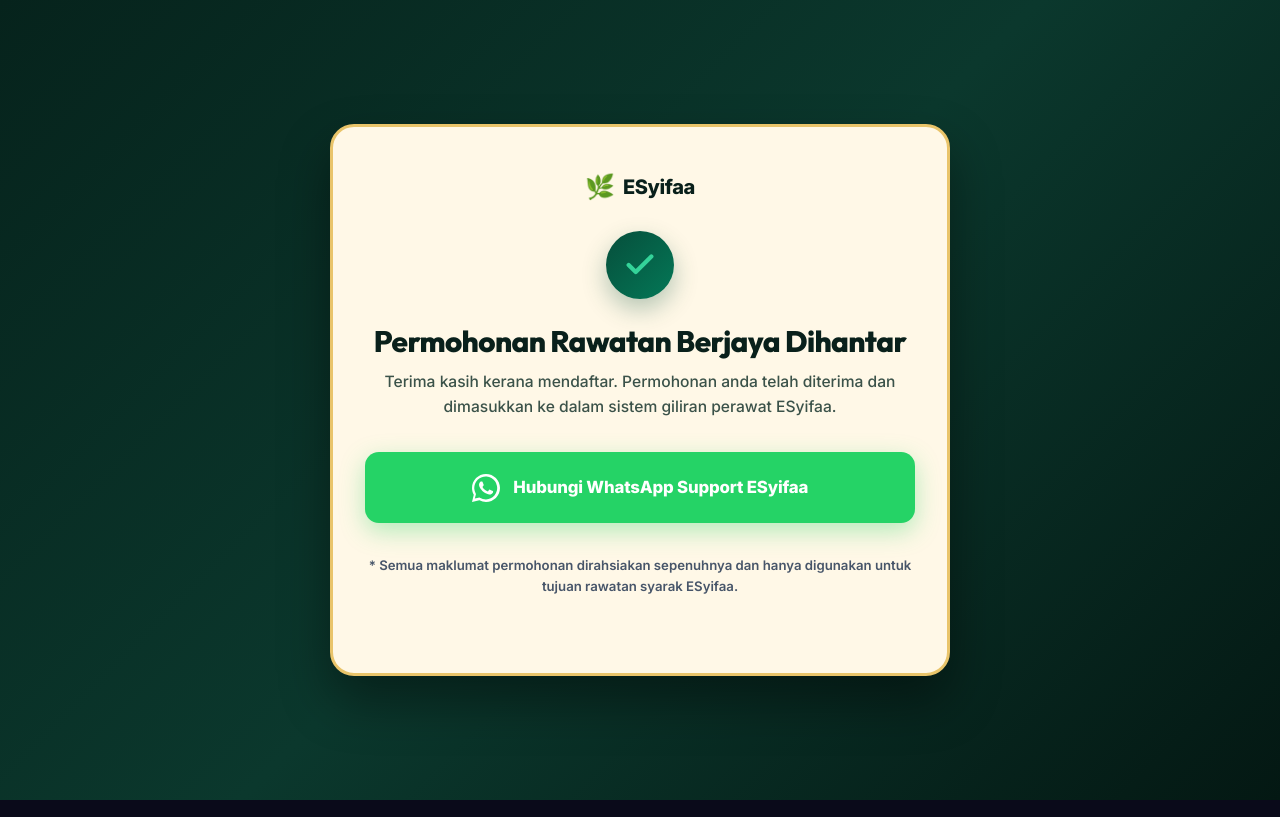
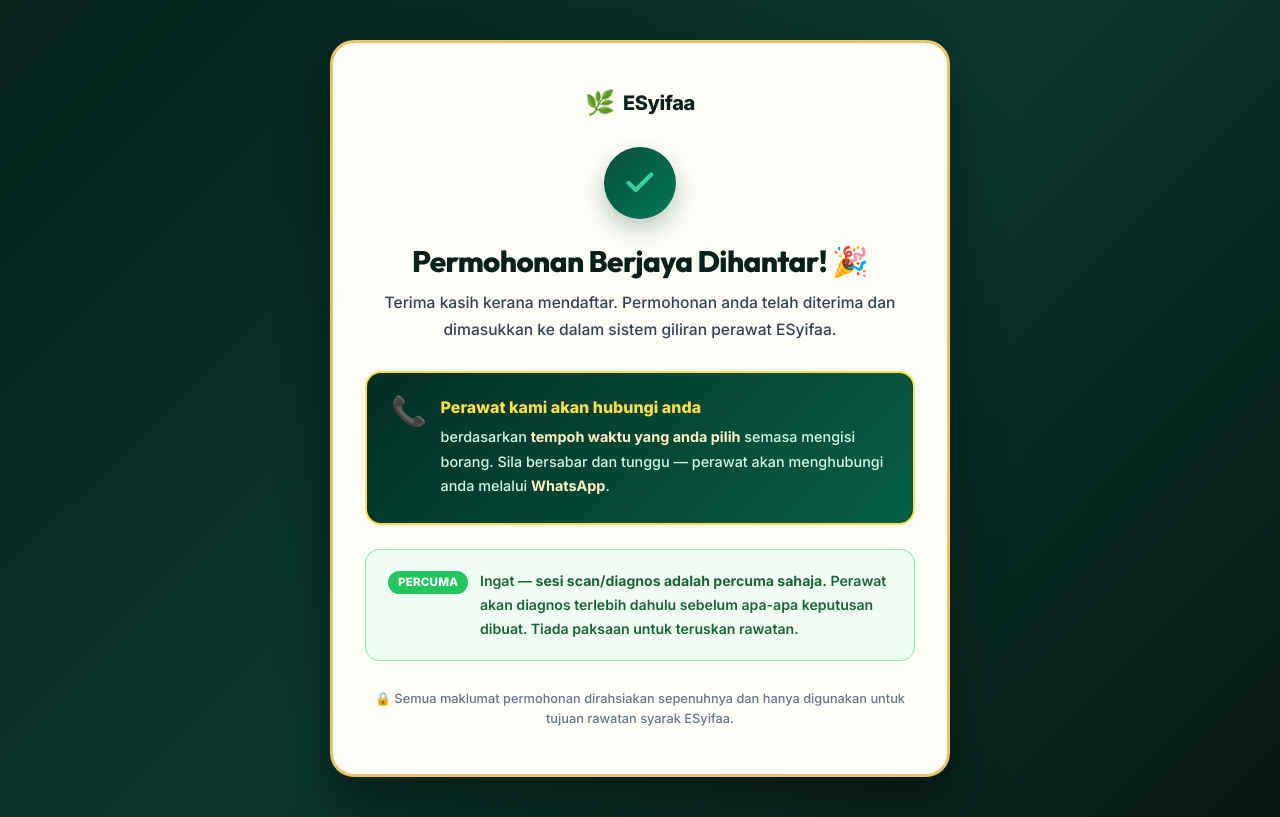
Before and after one commit to molekventure313/aura-assyifa, a Next.js app: page /terima-kasih in a window 1280 px wide. Built offline with nearby package versions, Linux system fonts and the light colour scheme.

Commit message:
feat: revamp terima-kasih page - buang wasap support, highlight perawat akan hubungi + scan percuma

```diff
--- a/src/app/terima-kasih/page.js
+++ b/src/app/terima-kasih/page.js
@@ -28,28 +28,28 @@
         style={{
           maxWidth: '620px',
           width: '100%',
-          background: 'var(--yellow-box-bg, #FFFDF7)',
-          border: '3px solid var(--yellow-box-border, #E9C46A)',
+          background: '#FFFDF7',
+          border: '3px solid #E9C46A',
           borderRadius: '24px',
           padding: '2.75rem 2rem',
           boxShadow: '0 25px 50px rgba(0, 0, 0, 0.4)',
           textAlign: 'center',
-          color: 'var(--font-dark-green, #09201B)'
+          color: '#09201B'
         }}
       >
-        {/* Brand Header (Only Emoji Allowed: 🌿) */}
+        {/* Brand Header */}
         <div style={{ display: 'inline-flex', alignItems: 'center', gap: '0.5rem', marginBottom: '1.75rem' }}>
           <span style={{ fontSize: '1.5rem', lineHeight: 1 }}>🌿</span>
-          <span style={{ fontWeight: 800, fontSize: '1.25rem', color: 'var(--font-dark-green, #09201B)', letterSpacing: '-0.02em' }}>
+          <span style={{ fontWeight: 800, fontSize: '1.25rem', color: '#09201B', letterSpacing: '-0.02em' }}>
             ESyifaa
           </span>
         </div>
 
-        {/* Clean SVG Checkmark Circle Icon */}
+        {/* Checkmark Icon */}
         <div
           style={{
-            width: '68px',
-            height: '68px',
+            width: '72px',
+            height: '72px',
             borderRadius: '50%',
             background: 'linear-gradient(135deg, #064E3B 0%, #047857 100%)',
             display: 'flex',
@@ -64,57 +64,105 @@
           </svg>
         </div>
 
-        {/* Title & Description */}
+        {/* Title */}
         <h1
           style={{
             fontSize: '1.85rem',
             fontWeight: 800,
-            color: 'var(--font-dark-green, #09201B)',
+            color: '#09201B',
             marginBottom: '0.65rem',
             lineHeight: 1.25
           }}
         >
-          Permohonan Rawatan Berjaya Dihantar
+          Permohonan Berjaya Dihantar! 🎉
         </h1>
 
-        <p style={{ color: 'var(--font-muted-dark, #334155)', fontSize: '0.975rem', marginBottom: '2rem', lineHeight: 1.6, fontWeight: 500 }}>
+        <p style={{ color: '#334155', fontSize: '0.975rem', marginBottom: '1.75rem', lineHeight: 1.7, fontWeight: 500 }}>
           Terima kasih kerana mendaftar. Permohonan anda telah diterima dan dimasukkan ke dalam sistem giliran perawat ESyifaa.
         </p>
 
-        {/* WhatsApp Support Box */}
-        <a
-          href="https://wa.me/601139414214?text=Assalamualaikum%20Team%20ESyifaa%2C%20saya%20baru%20sahaja%20mendaftar%20untuk%20konsultasi%20rawatan%20jarak%20jauh."
-          target="_blank"
-          rel="noopener noreferrer"
+        {/* Main highlight — perawat akan hubungi */}
+        <div
           style={{
-            display: 'flex',
-            alignItems: 'center',
-            justifyContent: 'center',
-            gap: '0.85rem',
-            background: '#25D366',
-            border: 'none',
-            borderRadius: '14px',
-            padding: '1.35rem 1.5rem',
-            marginBottom: '2rem',
-            textDecoration: 'none',
-            boxShadow: '0 8px 25px rgba(37, 211, 102, 0.35)',
-            transition: 'transform 0.15s ease'
+            background: 'linear-gradient(135deg, #042E23 0%, #065F46 100%)',
+            border: '2px solid #FDE047',
+            borderRadius: '16px',
+            padding: '1.5rem 1.5rem',
+            marginBottom: '1.5rem',
+            textAlign: 'left'
           }}
         >
-          <svg width="28" height="28" viewBox="0 0 24 24" fill="#FFFFFF">
-            <path d="M17.472 14.382c-.297-.149-1.758-.867-2.03-.967-.273-.099-.471-.148-.67.15-.197.297-.767.966-.94 1.164-.173.199-.347.223-.644.075-.297-.15-1.255-.463-2.39-1.475-.883-.788-1.48-1.761-1.653-2.059-.173-.297-.018-.458.13-.606.134-.133.298-.347.446-.52.149-.174.198-.298.298-.497.099-.198.05-.371-.025-.52-.075-.149-.669-1.612-.916-2.207-.242-.579-.487-.5-.669-.51-.173-.008-.371-.01-.57-.01-.198 0-.52.074-.792.372-.272.297-1.04 1.016-1.04 2.479 0 1.462 1.065 2.875 1.213 3.074.149.198 2.096 3.2 5.077 4.487.709.306 1.262.489 1.694.625.712.227 1.36.195 1.871.118.571-.085 1.758-.719 2.006-1.413.248-.694.248-1.289.173-1.413-.074-.124-.272-.198-.57-.347z"/>
-            <path d="M12 0C5.373 0 0 5.373 0 12c0 2.125.557 4.126 1.528 5.865L0 24l6.335-1.508A11.952 11.952 0 0 0 12 24c6.627 0 12-5.373 12-12S18.627 0 12 0zm0 21.818a9.818 9.818 0 0 1-5.273-1.535l-.379-.225-3.927.935.998-3.835-.246-.394A9.818 9.818 0 1 1 12 21.818z"/>
-          </svg>
-          <span style={{ color: '#FFFFFF', fontWeight: 800, fontSize: '1.05rem', letterSpacing: '-0.01em' }}>
-            Hubungi WhatsApp Support ESyifaa
+          <div style={{ display: 'flex', alignItems: 'flex-start', gap: '0.85rem' }}>
+            <span style={{ fontSize: '1.8rem', lineHeight: 1, flexShrink: 0 }}>📞</span>
+            <div>
+              <p style={{
+                margin: '0 0 0.4rem 0',
+                fontWeight: 800,
+                fontSize: '1rem',
+                color: '#FDE047',
+                lineHeight: 1.35
+              }}>
+                Perawat kami akan hubungi anda
+              </p>
+              <p style={{
+                margin: 0,
+                fontSize: '0.9rem',
+                color: '#D1FAE5',
+                lineHeight: 1.7,
+                fontWeight: 500
+              }}>
+                berdasarkan <strong style={{ color: '#FEF3C7' }}>tempoh waktu yang anda pilih</strong> semasa mengisi borang.
+                Sila bersabar dan tunggu — perawat akan menghubungi anda melalui <strong style={{ color: '#FEF3C7' }}>WhatsApp</strong>.
+              </p>
+            </div>
+          </div>
+        </div>
+
+        {/* Free scan highlight */}
+        <div
+          style={{
+            background: '#F0FDF4',
+            border: '1.5px solid #86EFAC',
+            borderRadius: '14px',
+            padding: '1.2rem 1.4rem',
+            marginBottom: '1.75rem',
+            display: 'flex',
+            alignItems: 'flex-start',
+            gap: '0.75rem',
+            textAlign: 'left'
+          }}
+        >
+          <span style={{
+            fontSize: '1.1rem',
+            flexShrink: 0,
+            background: '#22C55E',
+            color: '#fff',
+            fontWeight: 800,
+            borderRadius: '999px',
+            padding: '0.15rem 0.6rem',
+            marginTop: '0.1rem',
+            letterSpacing: '0.02em',
+            fontSize: '0.72rem'
+          }}>
+            PERCUMA
           </span>
-        </a>
+          <p style={{
+            margin: 0,
+            fontSize: '0.88rem',
+            color: '#166534',
+            lineHeight: 1.7,
+            fontWeight: 600
+          }}>
+            Ingat — <strong>sesi scan/diagnos adalah percuma sahaja.</strong>{' '}
+            Perawat akan diagnos terlebih dahulu sebelum apa-apa keputusan dibuat.
+            Tiada paksaan untuk teruskan rawatan.
+          </p>
+        </div>
 
-        {/* Security / Privacy Note */}
-        <p style={{ fontSize: '0.825rem', color: '#475569', fontWeight: 600, marginBottom: '2rem' }}>
-          * Semua maklumat permohonan dirahsiakan sepenuhnya dan hanya digunakan untuk tujuan rawatan syarak ESyifaa.
+        {/* Privacy note */}
+        <p style={{ fontSize: '0.8rem', color: '#64748B', fontWeight: 500, lineHeight: 1.6, margin: 0 }}>
+          🔒 Semua maklumat permohonan dirahsiakan sepenuhnya dan hanya digunakan untuk tujuan rawatan syarak ESyifaa.
         </p>
-
 
       </div>
     </main>
```
